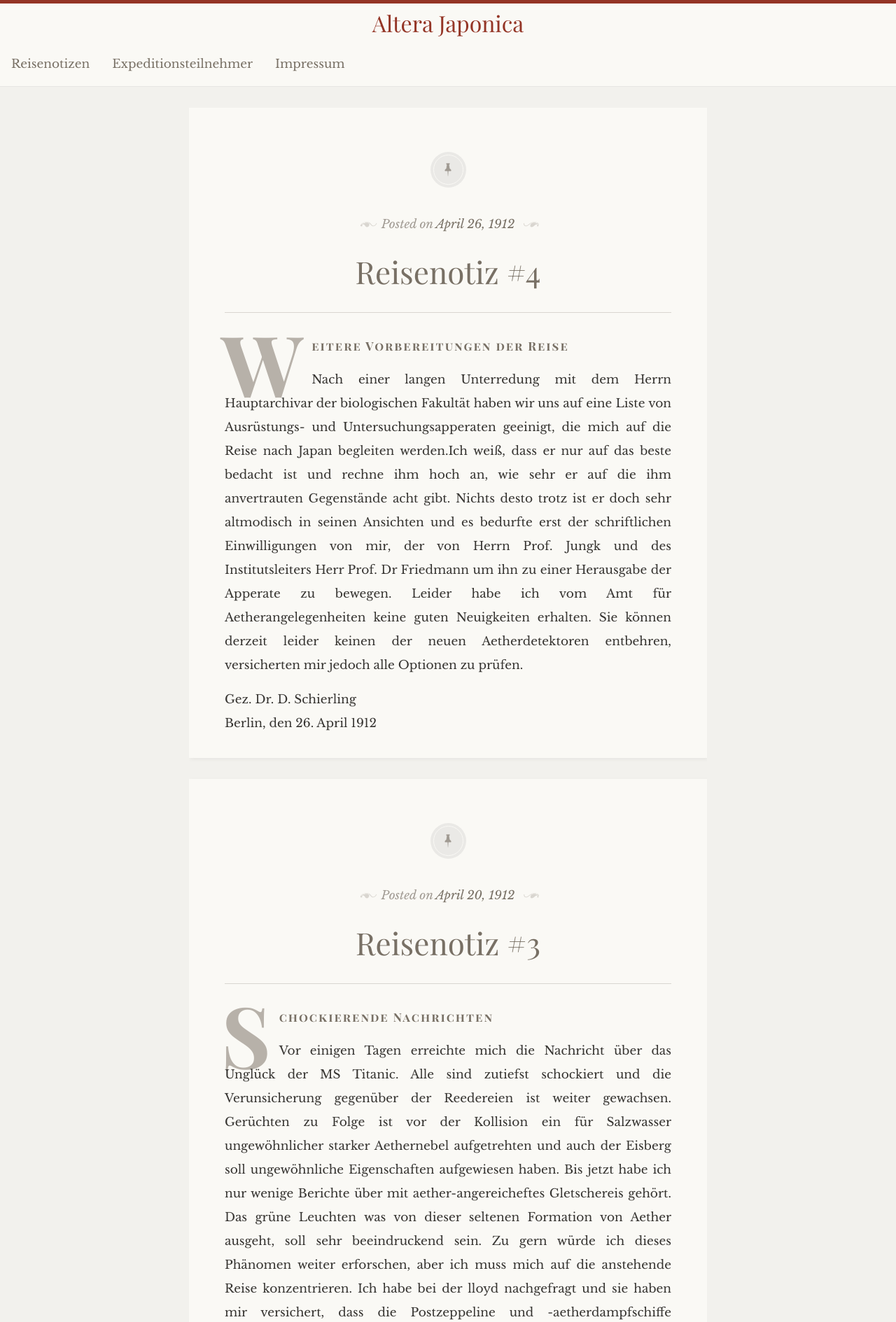
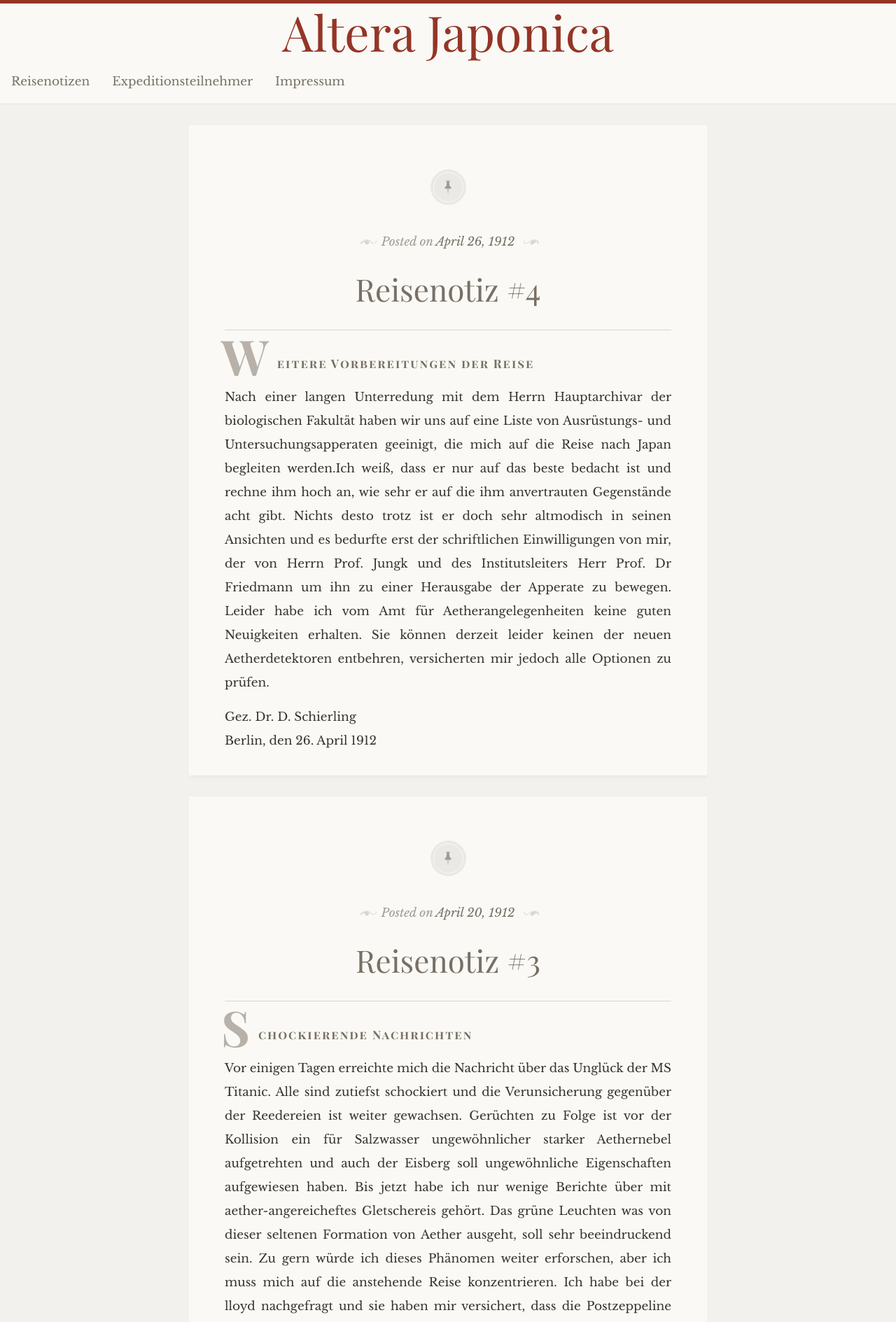
Before and after one commit to Tala/AlteraJaponica, a Jekyll site: the page built from index.html, in a window 1280 px wide. Shown: the top 1889 px of the page at 70% size. Built offline with Jekyll 4.4.1, drawn with Linux system fonts in a browser that asks for light colours; some web fonts are replaced.

Commit message:
font sizes bissl angepasst

```diff
--- a/_sass/_base.scss
+++ b/_sass/_base.scss
@@ -64,16 +64,11 @@
             display: inline-block;
             float: left;
             font-family: "Playfair Display";
-            font-size: 121px;
+            font-size: 70px;
             font-style: normal;
             font-weight: 700;
-            line-height: 70px;
+            line-height: 0px;
             margin: 6px 10px 0 -5px;
-
-            @include media-query($on-palm) {
-                font-size: 70px;
-                line-height: 30px;
-            }
         }
 
         &:first-line {
--- a/_sass/_layout.scss
+++ b/_sass/_layout.scss
@@ -14,9 +14,9 @@
 
 .site-title {
     font-family: "Playfair Display";
-    font-size: 32px;
+    font-size: 70px;
     font-weight: 300;
-    line-height: 56px;
+    line-height: 80px;
     margin-bottom: 0;
 
     &,
```
